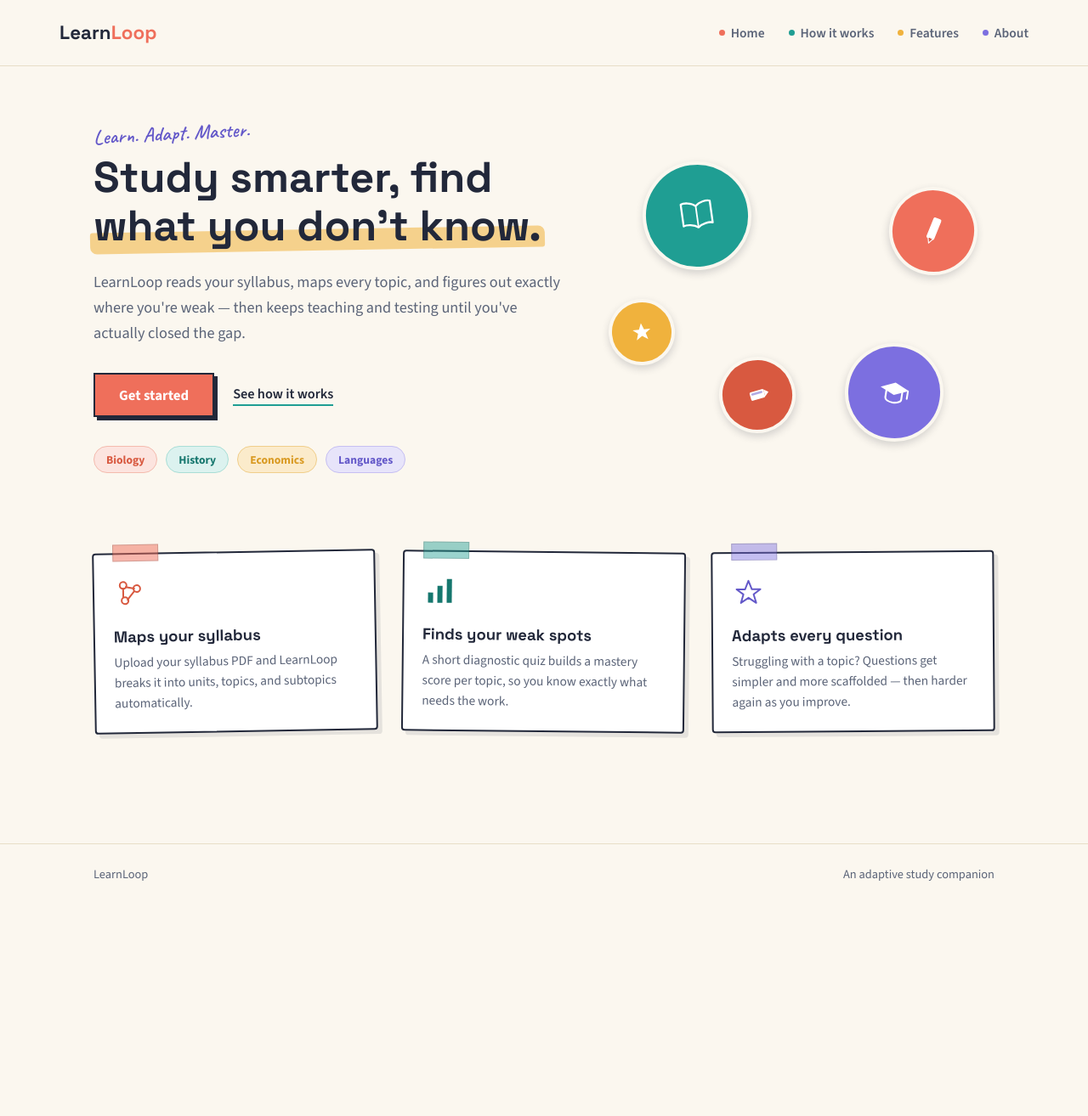
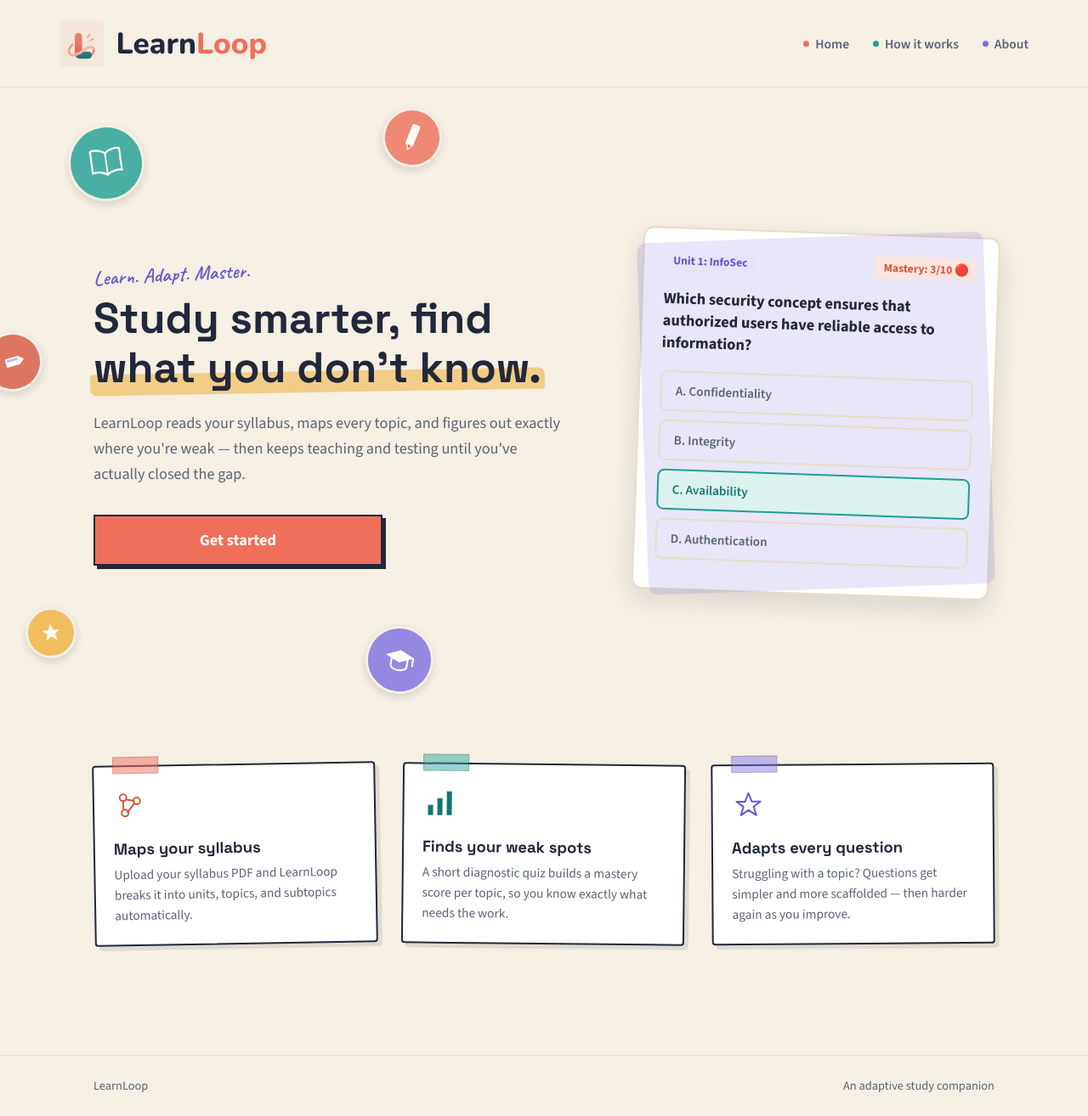
Before and after one commit to justcodewithricha/Learnloop, a Flask app: page / in a window 1280 px wide. Shown: the whole page at 85% size. Before the commit the page ends 1037 px from the top, so only its background shows below. Run offline with Flask 3, Linux system fonts and the light colour scheme; some libraries are stand-ins or nearby versions.

Commit message:
Update landing page UI: reorganize hero, update wordmark, and add logo

```diff
--- a/templates/index.html
+++ b/templates/index.html
@@ -5,10 +5,10 @@
 <meta name="viewport" content="width=device-width, initial-scale=1.0">
 <title>LearnLoop — Study smarter, find what you don't know.</title>
 <link rel="preconnect" href="https://fonts.googleapis.com">
-<link href="https://fonts.googleapis.com/css2?family=Space+Grotesk:wght@500;600;700&family=Source+Sans+3:wght@400;500;600;700&family=Caveat:wght@600&display=swap" rel="stylesheet">
+<link href="https://fonts.googleapis.com/css2?family=Nunito:wght@700;800&family=Space+Grotesk:wght@500;600;700&family=Source+Sans+3:wght@400;500;600;700&family=Caveat:wght@600&display=swap" rel="stylesheet">
 <style>
   :root {
-    --paper: #FBF7EF;
+    --paper: #F5EFE4;
     --paper-line: #E7DEC7;
     --card: #FFFFFF;
     --ink: #22283A;
@@ -24,6 +24,10 @@
   }
 
   * { box-sizing: border-box; margin: 0; padding: 0; }
+
+  html {
+    scroll-behavior: smooth;
+  }
 
   body {
     background: var(--paper);
@@ -52,10 +56,12 @@
   }
 
   .wordmark {
-    font-family: 'Space Grotesk', sans-serif;
-    font-weight: 700;
-    font-size: 1.4rem;
+    font-family: 'Nunito', sans-serif;
+    font-weight: 800;
+    font-size: 2.2rem;
     color: var(--ink);
+    display: flex;
+    align-items: center;
   }
 
   .wordmark span { color: var(--coral); }
@@ -91,6 +97,8 @@
     grid-template-columns: 1.1fr 0.9fr;
     gap: 50px;
     align-items: center;
+    min-height: 80vh;
+    position: relative;
   }
 
   .kicker {
@@ -101,6 +109,8 @@
     display: inline-block;
     transform: rotate(-3deg);
     margin-bottom: 8px;
+    position: relative;
+    z-index: 2;
   }
 
   h1 {
@@ -109,6 +119,8 @@
     font-size: clamp(2.3rem, 4.2vw, 3.15rem);
     line-height: 1.14;
     color: var(--ink);
+    position: relative;
+    z-index: 2;
   }
 
   .highlight {
@@ -133,6 +145,8 @@
     line-height: 1.65;
     color: var(--ink-soft);
     max-width: 34em;
+    position: relative;
+    z-index: 2;
   }
 
   .actions {
@@ -141,6 +155,8 @@
     align-items: center;
     gap: 22px;
     flex-wrap: wrap;
+    position: relative;
+    z-index: 2;
   }
 
   .cta {
@@ -179,70 +195,135 @@
   }
   .secondary-link:hover, .secondary-link:focus-visible { color: var(--teal-deep); outline: none; }
 
-  .tags {
-    margin-top: 34px;
-    display: flex;
-    gap: 10px;
-    flex-wrap: wrap;
-  }
-
-  .tag {
-    font-size: 0.85rem;
-    font-weight: 700;
-    padding: 6px 14px;
-    border-radius: 20px;
-    border: 1.5px solid transparent;
-  }
-  .tag.coral { background: #FCE4DF; color: var(--coral-deep); border-color: #F4BBAE; }
-  .tag.teal { background: #DCF2EF; color: var(--teal-deep); border-color: #A9DED6; }
-  .tag.gold { background: #FBEBCB; color: var(--gold-deep); border-color: #F0CE8B; }
-  .tag.violet { background: #E7E4FA; color: var(--violet-deep); border-color: #C6BFF2; }
-
-  /* sticker board */
-  .sticker-board {
-    position: relative;
-    height: 340px;
-  }
-
+  /* left-side floating stickers */
   .sticker-lg {
     position: absolute;
     border-radius: 50%;
-    border: 4px solid var(--paper);
+    border: 3px solid var(--paper);
     box-shadow: 0 4px 10px rgba(34,40,58,0.18);
     display: flex;
     align-items: center;
     justify-content: center;
+    z-index: 1;
+    opacity: 0.8;
   }
 
   .board-book {
-    width: 128px; height: 128px;
-    top: 10px; left: 40px;
+    width: 90px; height: 90px;
+    top: -20px; left: -30px;
     background: var(--teal);
     transform: rotate(-8deg);
   }
   .board-pencil {
-    width: 104px; height: 104px;
-    top: 40px; right: 20px;
+    width: 70px; height: 70px;
+    top: -40px; left: 340px;
     background: var(--coral);
     transform: rotate(14deg);
   }
   .board-star {
-    width: 78px; height: 78px;
-    bottom: 90px; left: 0;
+    width: 60px; height: 60px;
+    bottom: 5%; left: -80px;
     background: var(--gold);
     transform: rotate(-6deg);
   }
   .board-cap {
-    width: 116px; height: 116px;
-    bottom: 0; right: 60px;
+    width: 80px; height: 80px;
+    bottom: -10px; left: 320px;
     background: var(--violet);
     transform: rotate(9deg);
   }
   .board-marker {
-    width: 90px; height: 90px;
-    bottom: 10px; left: 130px;
+    width: 70px; height: 70px;
+    top: 35%; left: -130px;
     background: var(--coral-deep);
     transform: rotate(-16deg);
+  }
+
+  /* Mockup Board */
+  .mockup-board {
+    display: flex;
+    justify-content: flex-end;
+    align-items: center;
+    position: relative;
+    height: 100%;
+  }
+
+  .quiz-card {
+    background: var(--card);
+    border-radius: 12px;
+    padding: 24px;
+    width: 100%;
+    max-width: 420px;
+    box-shadow: 0 12px 30px rgba(34,40,58,0.12);
+    border: 2px solid var(--paper-line);
+    transform: rotate(2deg);
+    position: relative;
+    z-index: 2;
+  }
+
+  .quiz-card::before {
+    content: "";
+    position: absolute;
+    inset: 0;
+    background: var(--violet-deep);
+    border-radius: 12px;
+    z-index: -1;
+    transform: rotate(-4deg) scale(0.98);
+    opacity: 0.15;
+  }
+
+  .quiz-header {
+    display: flex;
+    justify-content: space-between;
+    margin-bottom: 20px;
+    font-size: 0.85rem;
+    font-weight: 700;
+  }
+
+  .topic-tag {
+    background: #E7E4FA;
+    color: var(--violet-deep);
+    padding: 4px 10px;
+    border-radius: 6px;
+  }
+
+  .mastery-badge {
+    background: #FCE4DF;
+    color: var(--coral-deep);
+    padding: 4px 10px;
+    border-radius: 6px;
+  }
+
+  .quiz-question {
+    font-size: 1.15rem;
+    font-weight: 700;
+    line-height: 1.4;
+    margin-bottom: 20px;
+  }
+
+  .quiz-opt {
+    border: 2px solid var(--paper-line);
+    border-radius: 8px;
+    padding: 12px 16px;
+    margin-bottom: 10px;
+    font-weight: 600;
+    font-size: 0.95rem;
+    color: var(--ink-soft);
+  }
+
+  .quiz-opt.correct {
+    border-color: var(--teal);
+    background: #DCF2EF;
+    color: var(--teal-deep);
+  }
+
+  .adapting-text {
+    display: block;
+    margin-top: 16px;
+    font-family: 'Caveat', cursive;
+    color: var(--gold-deep);
+    font-size: 1.1rem;
+    text-align: center;
   }
 
   /* features */
@@ -331,11 +412,13 @@
 
 <header>
   <div class="wrap header-inner">
-    <div class="wordmark">Learn<span>Loop</span></div>
+    <div class="wordmark">
+      <img src="{{ url_for('static', filename='logo.png') }}" alt="LearnLoop Logo" style="height: 54px; margin-right: 14px; mix-blend-mode: multiply;">
+      Learn<span>Loop</span>
+    </div>
     <nav>
       <a href="#home"><span class="dot" style="background:var(--coral)"></span>Home</a>
-      <a href="#how-it-works"><span class="dot" style="background:var(--teal)"></span>How it works</a>
-      <a href="#features"><span class="dot" style="background:var(--gold)"></span>Features</a>
+      <a href="#features"><span class="dot" style="background:var(--teal)"></span>How it works</a>
       <a href="#about"><span class="dot" style="background:var(--violet)"></span>About</a>
     </nav>
   </div>
@@ -345,26 +428,9 @@
   <div class="wrap">
     <div class="hero">
       <div>
-        <span class="kicker">Learn. Adapt. Master.</span>
-        <h1>Study smarter, find <span class="highlight">what you don't know.</span></h1>
-        <p class="lede">LearnLoop reads your syllabus, maps every topic, and figures out exactly where you're weak — then keeps teaching and testing until you've actually closed the gap.</p>
-        <div class="actions">
-          <a class="cta" href="{{ url_for('auth') }}">Get started</a>
-          <a class="secondary-link" href="#how-it-works">See how it works</a>
-        </div>
-        <div class="tags">
-          <span class="tag coral">Biology</span>
-          <span class="tag teal">History</span>
-          <span class="tag gold">Economics</span>
-          <span class="tag violet">Languages</span>
-        </div>
-      </div>
-
-      <div class="sticker-board" aria-hidden="true">
         <div class="sticker-lg board-book">
           <svg width="46" height="46" viewBox="0 0 40 40" fill="none" xmlns="http://www.w3.org/2000/svg">
-            <path d="M20 10 C16 6 8 5 5 6.5 V29 C8 27.5 16 28.5 20 32 C24 28.5 32 27.5 35 29 V6.5 C32 5 24 6 20 10 Z"
-                  stroke="#fff" stroke-width="2" stroke-linejoin="round"/>
+            <path d="M20 10 C16 6 8 5 5 6.5 V29 C8 27.5 16 28.5 20 32 C24 28.5 32 27.5 35 29 V6.5 C32 5 24 6 20 10 Z" stroke="#fff" stroke-width="2" stroke-linejoin="round"/>
             <path d="M20 10 V32" stroke="#fff" stroke-width="1.6"/>
           </svg>
         </div>
@@ -392,6 +458,29 @@
             <path d="M30 15 L36 20 L30 25 Z" fill="#fff"/>
             <rect x="12" y="16" width="16" height="3" rx="1.5" fill="var(--violet-deep)" opacity="0.5"/>
           </svg>
+        </div>
+
+        <span class="kicker">Learn. Adapt. Master.</span>
+        <h1>Study smarter, find <span class="highlight">what you don't know.</span></h1>
+        <p class="lede">LearnLoop reads your syllabus, maps every topic, and figures out exactly where you're weak — then keeps teaching and testing until you've actually closed the gap.</p>
+        <div class="actions">
+          <a class="cta" href="{{ url_for('auth') }}" style="width: 100%; max-width: 340px; text-align: center; font-size: 1.15rem; padding: 16px 28px;">Get started</a>
+        </div>
+      </div>
+
+      <div class="mockup-board" aria-hidden="true">
+        <div class="quiz-card">
+          <div class="quiz-header">
+            <span class="topic-tag">Unit 1: InfoSec</span>
+            <span class="mastery-badge">Mastery: 3/10 🔴</span>
+          </div>
+          <p class="quiz-question">Which security concept ensures that authorized users have reliable access to information?</p>
+          <div class="quiz-options">
+            <div class="quiz-opt">A. Confidentiality</div>
+            <div class="quiz-opt">B. Integrity</div>
+            <div class="quiz-opt correct">C. Availability</div>
+            <div class="quiz-opt">D. Authentication</div>
+          </div>
         </div>
       </div>
     </div>
```
Also changed, not shown: static/logo.png (added).
